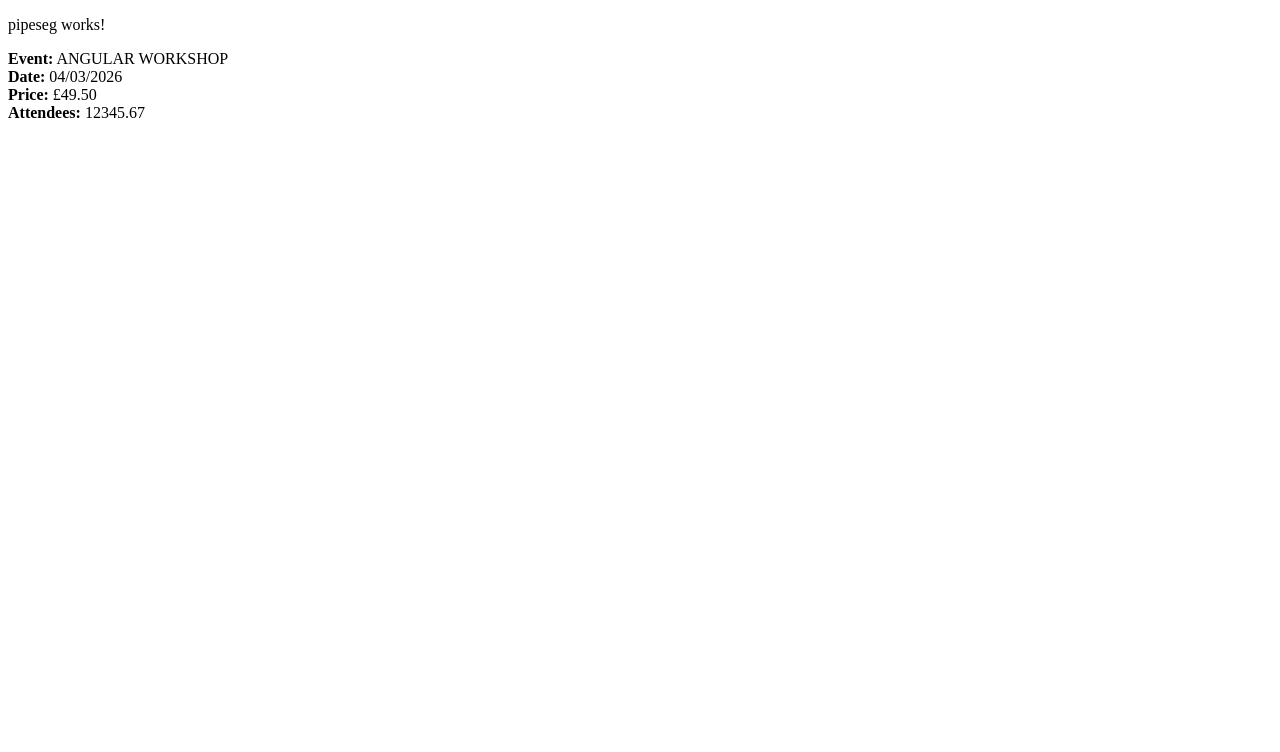
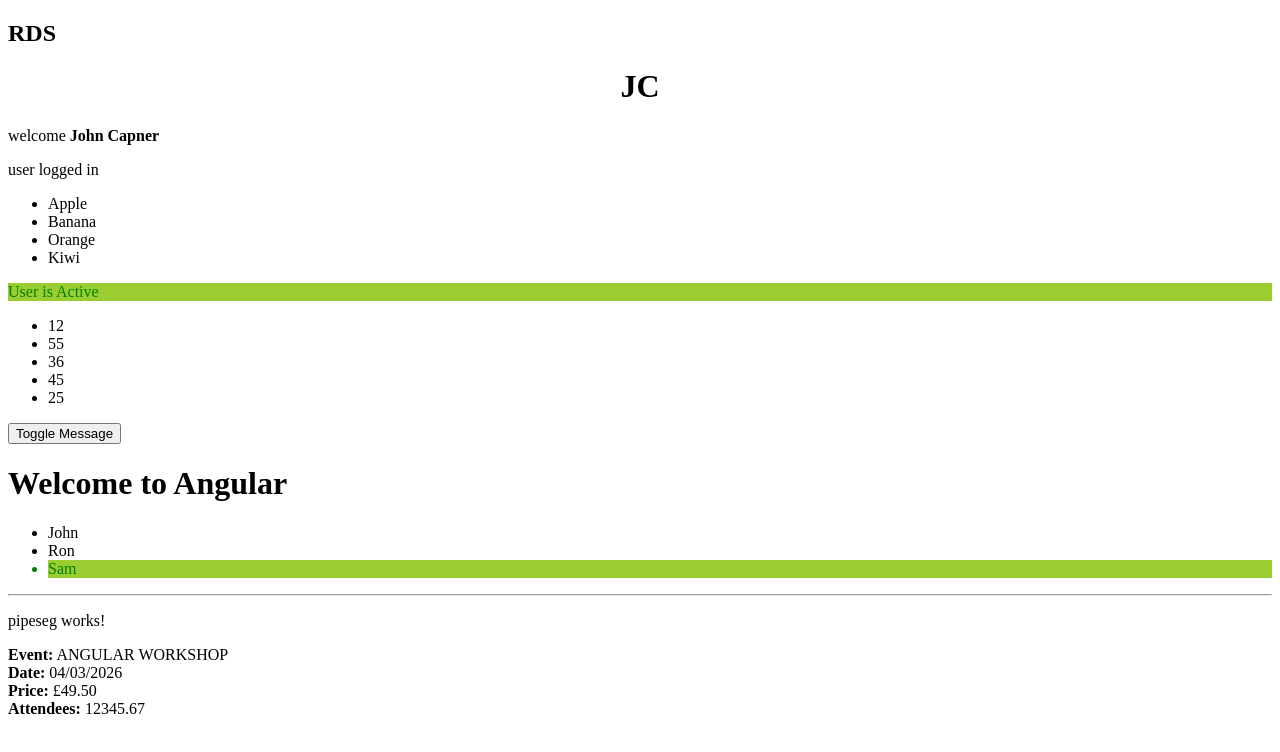
Before and after one commit to codershalini210/angular-exercises, an Angular app: page / in a window 1280 px wide. Shown: the top 752 px of the page. Built offline with nearby package versions, Linux system fonts and the light colour scheme.

Commit message:
piped code added

```diff
--- a/src/app/app.html
+++ b/src/app/app.html
@@ -1,7 +1,10 @@
 <!-- <ul>
     <li *ngFor="let s of students">{{s}}</li>
 </ul> -->
-
+<h2>{{"Ron d Santner" | initials}}</h2>
+<h1>{{"John Capner" | initials}}</h1>
+<app-task [username]="name"></app-task>
+<hr>
 <app-pipeseg></app-pipeseg>
 
 
--- a/src/app/app.ts
+++ b/src/app/app.ts
@@ -5,14 +5,18 @@ import {CounterComponent} from "./counter-component/counter-component"
 import { TodoQUE } from './todo-que/todo-que';
 import {CommonModule} from "@angular/common"
 import { Pipeseg } from './pipeseg/pipeseg';
+import { Task } from './task/task';
+import {InitialsPipe} from "./initials-pipe"
 @Component({
   selector: 'app-root',
-  imports: [CommonModule,RouterOutlet,PostcodeCard,CounterComponent,TodoQUE,Pipeseg],
+  imports: [InitialsPipe,Task,CommonModule,RouterOutlet,PostcodeCard,CounterComponent,TodoQUE,Pipeseg],
   templateUrl: './app.html',
   styleUrl: './app.css'
 })
 export class App {
+  name  = "John Capner"
 isSuccess=true
+
  showMessage = false
 showMesageTrue()
 {
--- /dev/null
+++ b/src/app/initials-pipe.ts
@@ -0,0 +1,20 @@
+import { Pipe, PipeTransform } from '@angular/core';
+
+@Pipe({
+  name: 'initials',
+})
+export class InitialsPipe implements PipeTransform {
+
+  transform(value: string): string {
+    if(!value)
+      {
+        return ''
+      }
+    // let nameary =  value.split(' ')
+    // let i = nameary.map((word)=>word[0]).join("").toUpperCase()
+    // return i
+    return value.split(' ').map((word)=>word[0]).join("").toUpperCase()
+
+  }
+
+}
--- /dev/null
+++ b/src/app/task/task.css
@@ -0,0 +1,4 @@
+.active{
+    color:green;
+    background-color:yellowGreen;
+}
--- /dev/null
+++ b/src/app/task/task.html
@@ -0,0 +1,14 @@
+<p>welcome <b>{{username}}</b></p>
+<p *ngIf="isLoggedIn">user logged in </p>
+<ul>
+    <li *ngFor="let f of fruits">{{f}}</li>
+</ul>
+<p [ngClass]="{'active':isActive}">User is Active</p>
+<ul>
+    <li *ngFor="let n of numbers">{{n}}</li>
+</ul>
+<button (click) ="toggleMessage()">Toggle Message</button>
+<h1 *ngIf="ismsg">Welcome to Angular</h1>
+<ul>
+    <li *ngFor="let s of students" [ngClass]="s==='Sam'?'active':null">{{s}}</li>
+</ul>
--- /dev/null
+++ b/src/app/task/task.ts
@@ -0,0 +1,22 @@
+import { Component } from '@angular/core';
+import { Input } from '@angular/core';
+import {CommonModule} from "@angular/common"
+@Component({
+  selector: 'app-task',
+  imports: [CommonModule],
+  templateUrl: './task.html',
+  styleUrl: './task.css',
+})
+export class Task {
+  ismsg = true
+  toggleMessage()
+  {
+  this.ismsg = !this.ismsg
+  }
+@Input() username =''
+isLoggedIn= true
+fruits = ["Apple ","Banana","Orange","Kiwi"]
+students = ["John","Ron","Sam"]
+isActive = true
+numbers = [12,55,36,45,25]
+}
```
Also changed, not shown: 2 other files (tests, documents, lock files or other folders).
